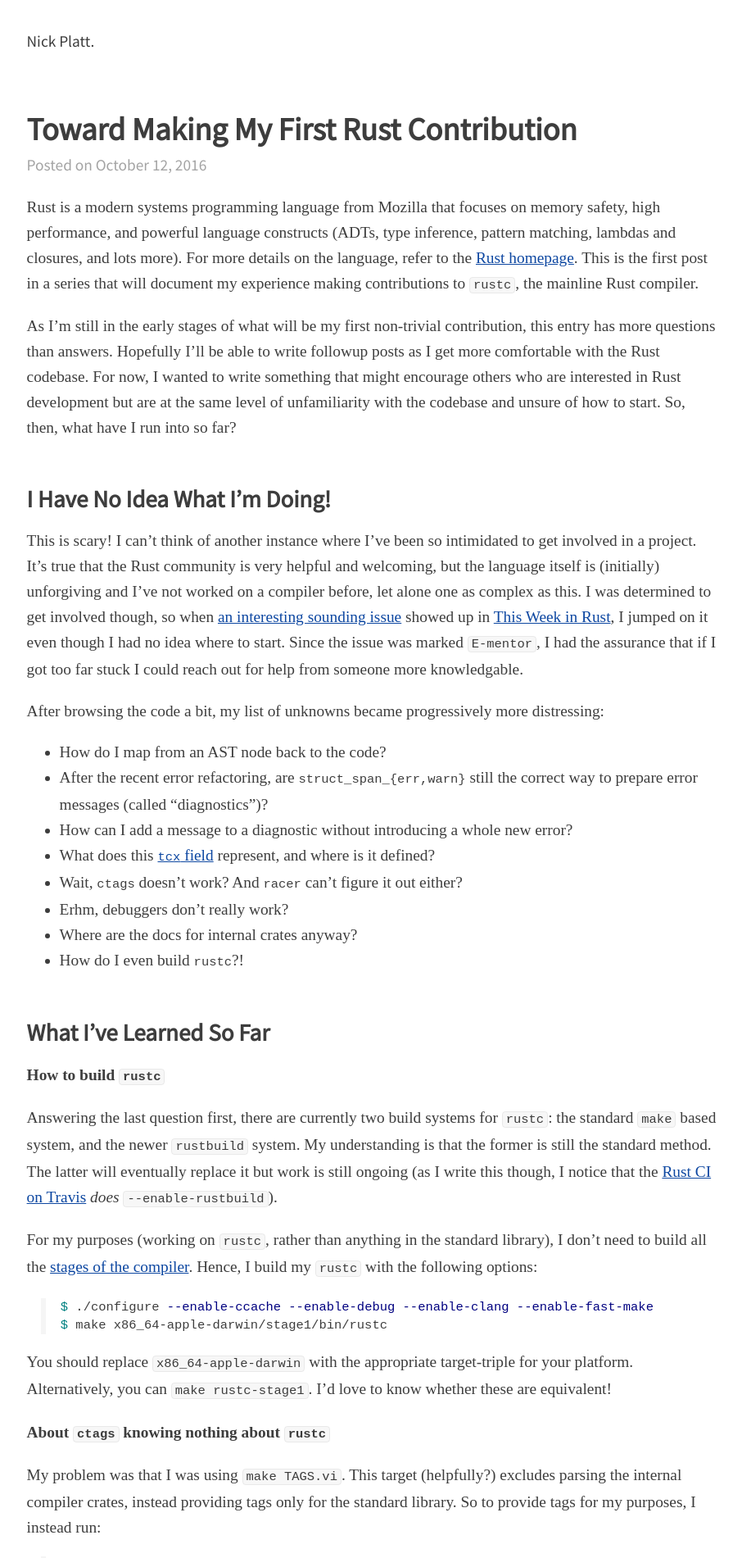
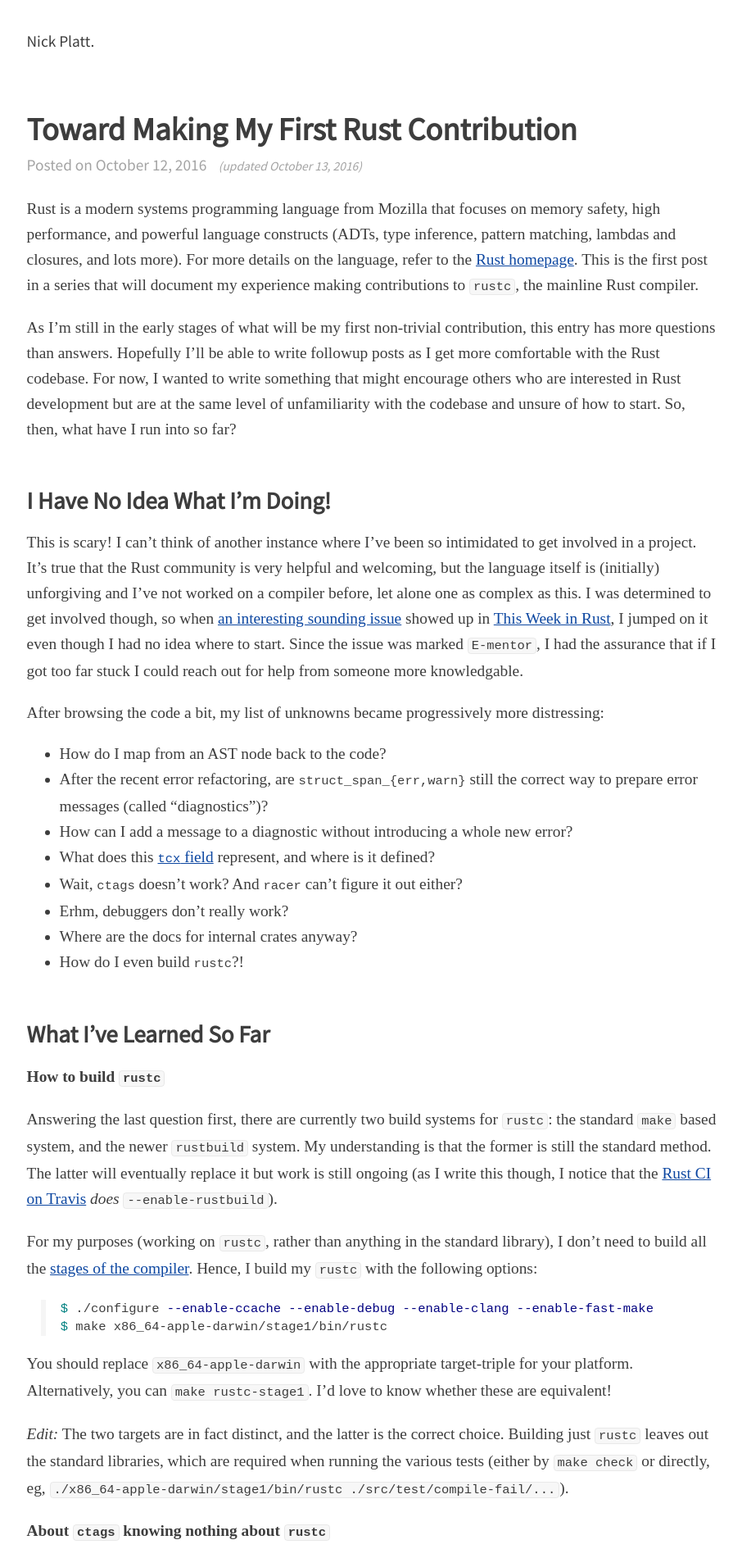
Before and after one commit to caipre/caipre.github.io, a Jekyll site: the page built from _posts/2016-10-12-toward-making-my-first-rust-contribution.markdown, in a window 1280 px wide. Shown: the top 1901 px of the page at 82% size, without its empty margins (185-1091 px from the left). Built offline with Jekyll 4.4.1, drawn with Linux system fonts in a browser that asks for light colours; some web fonts are replaced; comment, search, counter and statistics services are not loaded.

Commit message:
content update

```diff
--- a/_layouts/post.html
+++ b/_layouts/post.html
@@ -16,6 +16,12 @@
                      {% if page.tags.length > 0 %} in
                         {{page.tags | join: ', '}}
                      {% endif %}
+                     {% if page.updated %}
+                     <span class="updated">(updated
+                     <time datetime="{{page.updated | date_to_xmlschema}}"
+                           title="{{page.updated | date_to_xmlschema}}">
+                           {{page.updated | date: "%B %e, %Y"}}</time>)</span>
+                     {% endif %}
                   </div>
                </header>
 
--- a/_posts/2016-10-12-toward-making-my-first-rust-contribution.markdown
+++ b/_posts/2016-10-12-toward-making-my-first-rust-contribution.markdown
@@ -1,6 +1,7 @@
 ---
 title: "Toward Making My First Rust Contribution"
 date: "2016-10-12 16:53:21 -0400"
+updated: "2016-10-13T10:18:32-04:00"
 ---
 
 Rust is a modern systems programming language from Mozilla that focuses on
@@ -63,6 +64,11 @@
 You should replace `x86_64-apple-darwin` with the appropriate target-triple for
 your platform. Alternatively, you can `make rustc-stage1`. I'd love to know
 whether these are equivalent!
+
+*Edit:* The two targets are in fact distinct, and the latter is the correct
+choice. Building just `rustc` leaves out the standard libraries, which are
+required when running the various tests (either by `make check` or directly, eg,
+`./x86_64-apple-darwin/stage1/bin/rustc ./src/test/compile-fail/...`).
 
 **About `ctags` knowing nothing about `rustc`**
 
--- a/_sass/_post.scss
+++ b/_sass/_post.scss
@@ -8,6 +8,12 @@
       @extend .font-sans;
       color: $secondary-text-color;
       margin-bottom: $standard-margin;
+
+      .updated {
+         font-size: 80%;
+         font-style: italic;
+         padding-left: $short-margin;
+      }
    }
 
    a, a:link, a:visited {
```
